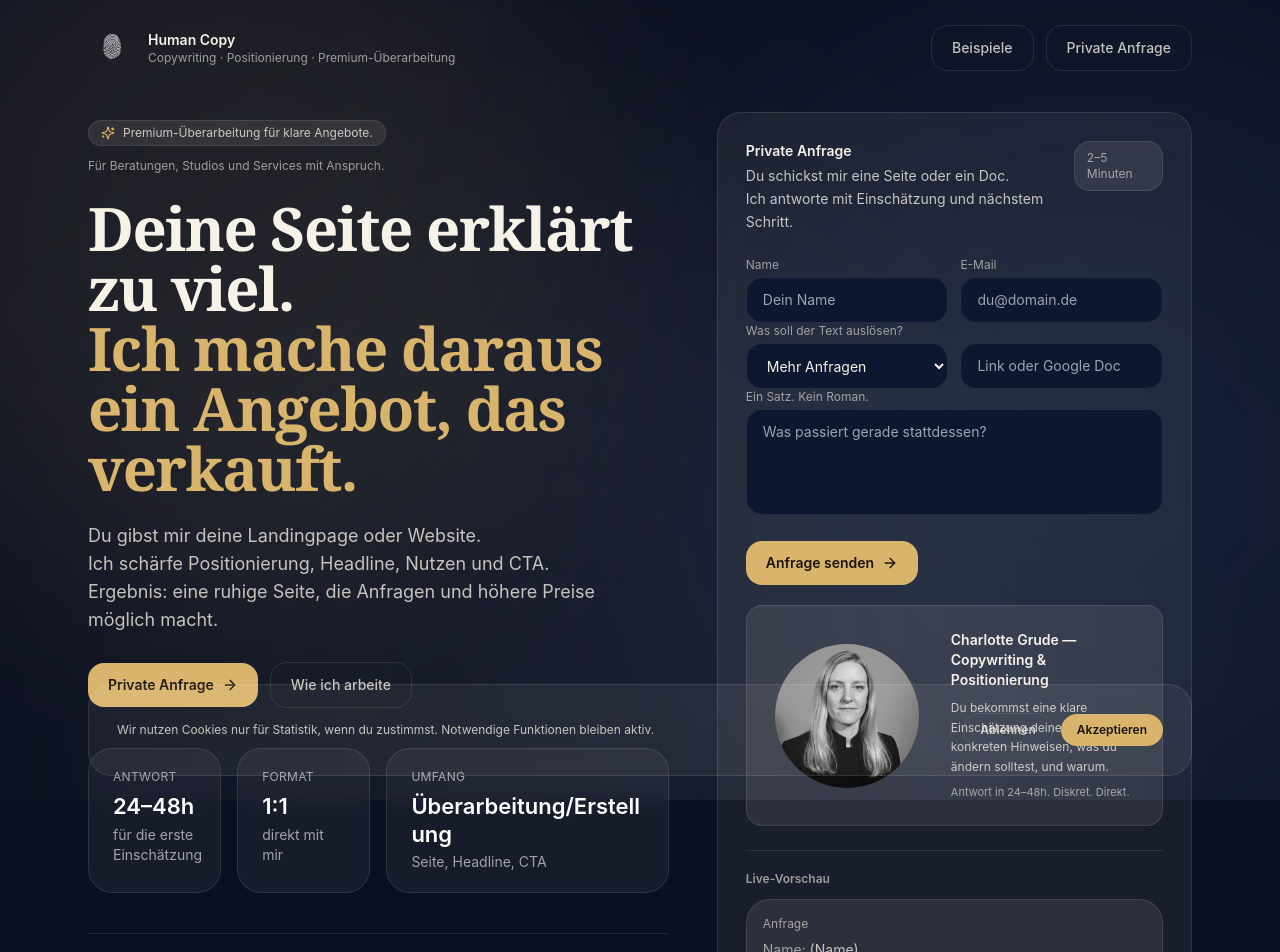
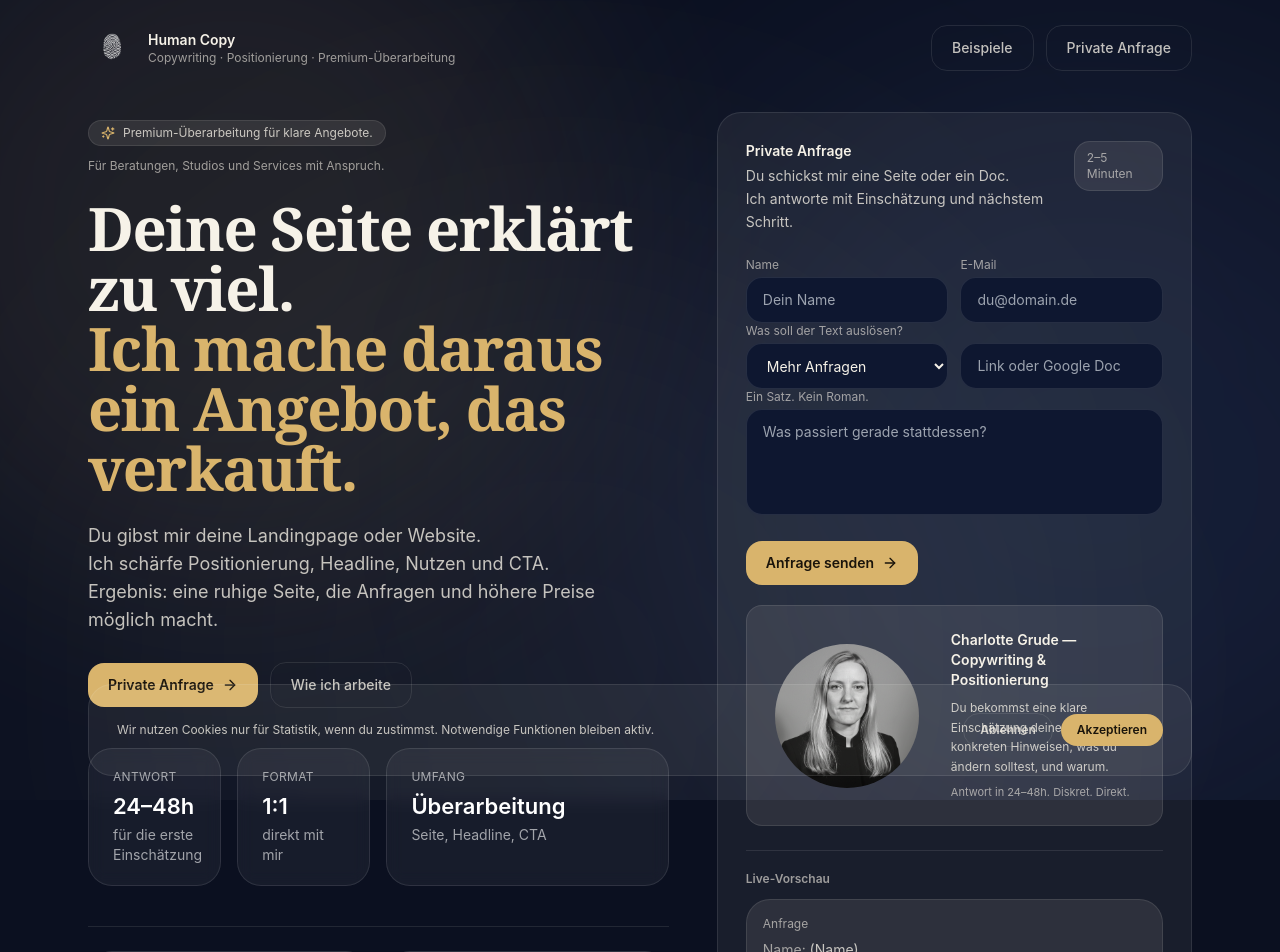
Before and after one commit to Ucique/human-copy-landing-v3-premium, a React (Vite) app: page / in a window 1280 px wide. Shown: the top 952 px of the page. Built offline with nearby package versions, Linux system fonts and the light colour scheme.

Commit message:
Remove Erstellung from Umfang stat

```diff
--- a/src/LandingpageV3Preview.jsx
+++ b/src/LandingpageV3Preview.jsx
@@ -385,7 +385,7 @@ export default function LandingpageV3Preview() {
               </div>
               <div className="min-w-0 rounded-3xl border border-white/10 bg-white/5 px-6 py-5 backdrop-blur sm:col-span-6">
                 <div className="text-xs uppercase tracking-wide text-white/60">UMFANG</div>
-                <div className="mt-2 text-xl font-semibold leading-tight text-white whitespace-normal break-words sm:text-[22px]">Überarbeitung/Erstellung</div>
+                <div className="mt-2 text-xl font-semibold leading-tight text-white whitespace-normal break-words sm:text-[22px]">Überarbeitung</div>
                 <div className="mt-1 text-sm text-white/60">Seite, Headline, CTA</div>
               </div>
             </div>
```
